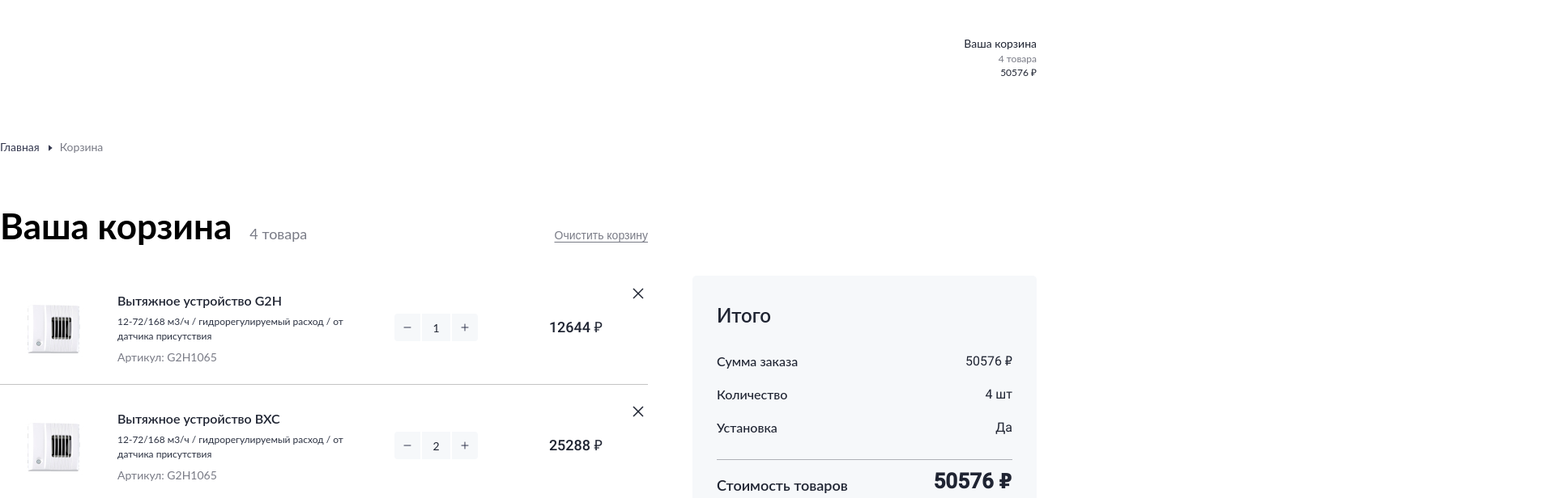
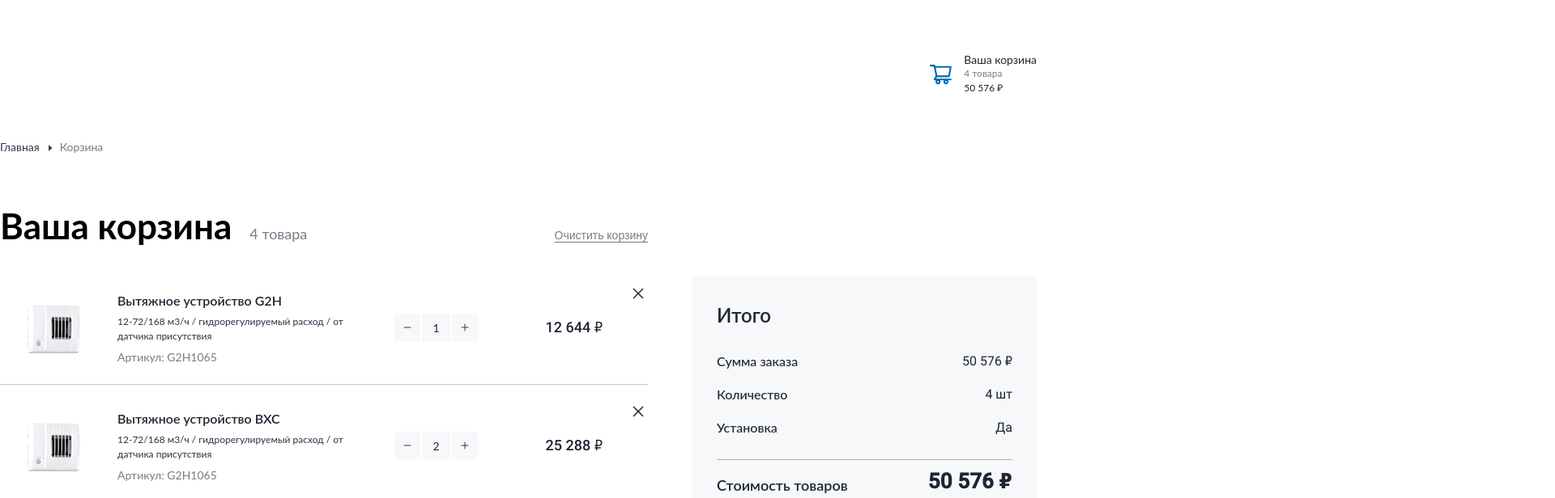
Before and after one commit to kirill-petrov/demo-shopping-cart, a Vue app: page / in a window 1280 px wide. Shown: the top 616 px of the page at 81% size, 1920 px wide, since content can reach past the window. Built offline with nearby package versions, Linux system fonts and the light colour scheme; a web font is replaced by a local one.

Commit message:
App / добалено форматирование чисел

```diff
--- /dev/null
+++ b/src/assets/sass/blocks/_cart-mini.scss
@@ -0,0 +1,32 @@
+@use '../abstracts/vars' as *;
+
+.cart-mini {
+  position: relative;
+  padding: 65px 0 0 50px;
+  font-family: $font-lato;
+  font-weight: 400;
+  font-size: 12px;
+  line-height: 145%;
+  color: $color-text-base;
+
+  p:nth-child(1) {
+    font-weight: 400;
+    font-size: 14px;
+  }
+
+  p:nth-child(2) {
+    color: #797b86;
+  }
+
+  &::before {
+    position: absolute;
+    content: '';
+    bottom: 12px;
+    left: 7px;
+    width: 28px;
+    height: 25px;
+    background-image: url('/src/assets/svg/cart.svg');
+    background-repeat: no-repeat;
+    background-size: contain;
+  }
+}
--- a/src/assets/sass/blocks/_header.scss
+++ b/src/assets/sass/blocks/_header.scss
@@ -1,25 +1,10 @@
 @use '../abstracts/vars' as *;
 
 .header {
-  display: flex;
-  align-items: center;
   min-height: 141px;
-  text-align: end;
-  font-family: $font-lato;
-  font-weight: 400;
-  font-size: 12px;
-  line-height: 145%;
-  color: $color-text-base;
 }
 
-.header__cart {
-  strong {
-    font-weight: 400;
-    font-size: 14px;
-    line-height: 150%;
-  }
-
-  span {
-    color: #797b86;
-  }
+.header__wrapper {
+  display: flex;
+  justify-content: flex-end;
 }
--- a/src/assets/sass/blocks/_product.scss
+++ b/src/assets/sass/blocks/_product.scss
@@ -1,3 +1,5 @@
+@use "../abstracts/vars" as *;
+
 .product {
   position: relative;
   display: flex;
@@ -25,18 +27,12 @@
 .product__total-price {
   width: 124px;
   padding-top: 36px;
-  font-family: 'Roboto';
+  font-family: $font-roboto;
   font-weight: 500;
   font-size: 18px;
   line-height: 145%;
   text-align: right;
-  color: #1f2432;
-
-  span {
-    &::after {
-      content: ' \20BD';
-    }
-  }
+  color: $color-text-base;
 }
 
 .product__btn-remove {
--- a/src/assets/sass/index.scss
+++ b/src/assets/sass/index.scss
@@ -9,6 +9,7 @@
 @use './blocks/breadcrumbs';
 @use './blocks/card';
 @use './blocks/cart-header';
+@use './blocks/cart-mini';
 @use './blocks/cart';
 @use './blocks/checkbox';
 @use './blocks/container';
--- a/src/components/CartAside.vue
+++ b/src/components/CartAside.vue
@@ -17,7 +17,7 @@ const sendOrder = () => emit('send-order');
 
     <dl class="action__total-cost total-cost">
       <dt>Сумма заказа</dt>
-      <dd>{{ orderData.price }} ₽</dd>
+      <dd>{{ new Intl.NumberFormat('ru-RU').format(orderData.price) }} ₽</dd>
 
       <dt>Количество</dt>
       <dd>{{ orderData.totalQuantity }} шт</dd>
@@ -26,7 +26,9 @@ const sendOrder = () => emit('send-order');
       <dd>{{ orderData.totalQuantity ? 'Да' : 'Нет' }}</dd>
 
       <dt>Стоимость товаров</dt>
-      <dd>{{ orderData.totalPrice }} ₽</dd>
+      <dd>
+        {{ new Intl.NumberFormat('ru-RU').format(orderData.totalPrice) }} ₽
+      </dd>
     </dl>
 
     <button class="action__button" type="button" @click="sendOrder">
--- a/src/components/CartHeader.vue
+++ b/src/components/CartHeader.vue
@@ -1,4 +1,6 @@
 <script setup>
+const emit = defineEmits(['clear-cart']);
+
 const props = defineProps({
   itemsQuantity: String,
   required: true,
@@ -9,7 +11,11 @@ const props = defineProps({
   <header class="cart-header">
     <h1 class="cart-header__title">Ваша корзина</h1>
     <span class="cart-header__num-of-products">{{ itemsQuantity }}</span>
-    <button class="cart-header__clear-cart" type="button">
+    <button
+      class="cart-header__clear-cart"
+      type="button"
+      @click="$emit('clear-cart')"
+    >
       Очистить корзину
     </button>
   </header>
--- a/src/components/FooterSlider.vue
+++ b/src/components/FooterSlider.vue
@@ -22,7 +22,7 @@ const modules = [Navigation, Pagination];
         nextEl: '.slider-controls__next',
       }"
       :pagination="{
-        el: '.slider-controls__pagination',
+        el: '.swiper-pagination',
         type: 'fraction',
       }"
       :slides-per-view="4"
@@ -34,7 +34,7 @@ const modules = [Navigation, Pagination];
       </swiper-slide>
     </swiper>
 
-    <div class="slider-controls__pagination">asd</div>
+    <div class="swiper-pagination"></div>
 
     <div class="slider-controls__prev"></div>
     <div class="slider-controls__next"></div>
@@ -47,6 +47,7 @@ const modules = [Navigation, Pagination];
 .swiper {
   width: 1280px;
   height: 563px;
+  overflow-x: hidden;
 }
 
 .slider-controls {
@@ -78,10 +79,12 @@ const modules = [Navigation, Pagination];
   background-size: contain;
 }
 
-.slider-controls__pagination {
+.swiper-pagination {
   position: absolute;
   top: -85px;
-  left: 1172px;
+  left: 1167px;
+  width: 50px;
+  height: 50px;
 
   font-family: $font-lato;
   font-weight: 400;
--- a/src/components/ListOfProducts.vue
+++ b/src/components/ListOfProducts.vue
@@ -16,7 +16,6 @@ const increment = (id) => emit('increment', id);
 const decrement = (id) => emit('decrement', id);
 const remove = (id) => emit('remove', id);
 const setService = (id) => emit('set-service');
-
 </script>
 
 <template>
@@ -90,7 +89,12 @@ const setService = (id) => emit('set-service');
         </div>
 
         <div class="product__total-price">
-          <span>{{ item.price * item.count }}</span>
+          <span
+            >{{
+              new Intl.NumberFormat('ru-RU').format(item.price * item.count)
+            }}
+            ₽</span
+          >
         </div>
 
         <button
--- a/src/components/MainHeader.vue
+++ b/src/components/MainHeader.vue
@@ -14,16 +14,17 @@ const props = defineProps({
 
 <template>
   <header class="header">
-    <div class="header__cart container">
-      <strong>Ваша корзина</strong>
-
-      <p>
-        <span>{{ itemsQuantity }}</span>
-      </p>
-
-      <p>{{ totalPrice }} ₽</p>
+    <div class="container">
+      <div class="header__wrapper">
+        <div class="cart-mini">
+          <p>Ваша корзина</p>
+          <p>{{ itemsQuantity }}</p>
+          <p>{{ new Intl.NumberFormat('ru-RU').format(totalPrice) }} ₽</p>
+        </div>
+      </div>
     </div>
   </header>
 </template>
 
-<style lang="scss" scoped></style>
+<style lang="scss" scoped>
+</style>
--- a/src/store/modules/cart.js
+++ b/src/store/modules/cart.js
@@ -109,5 +109,8 @@ export const cart = {
     setAdditionalService(state) {
       state.additionalService = !state.additionalService;
     },
+    clearCart(state) {
+      state.order = new Array();;
+    },
   },
 };
--- a/src/views/CartPage.vue
+++ b/src/views/CartPage.vue
@@ -29,6 +29,8 @@ const removeAnItem = (id) => store.commit('cart/removeAnItem', id);
 
 const setService = () => store.commit('cart/setAdditionalService');
 
+const clearCart = () => store.commit('cart/clearCart');
+
 const sendOrder = () => {
   store.dispatch('cart/sendData', {
     list: [...order.value],
@@ -46,7 +48,11 @@ const sendOrder = () => {
   <BreadcrumbsNav />
 
   <main class="cart container">
-    <CartHeader class="cart__header" :itemsQuantity="itemsQuantity" />
+    <CartHeader
+      class="cart__header"
+      :itemsQuantity="itemsQuantity"
+      @clear-cart="clearCart"
+    />
 
     <ListOfProducts
       class="cart__list-of-products"
```
Also changed, not shown: src/assets/svg/cart.svg.
